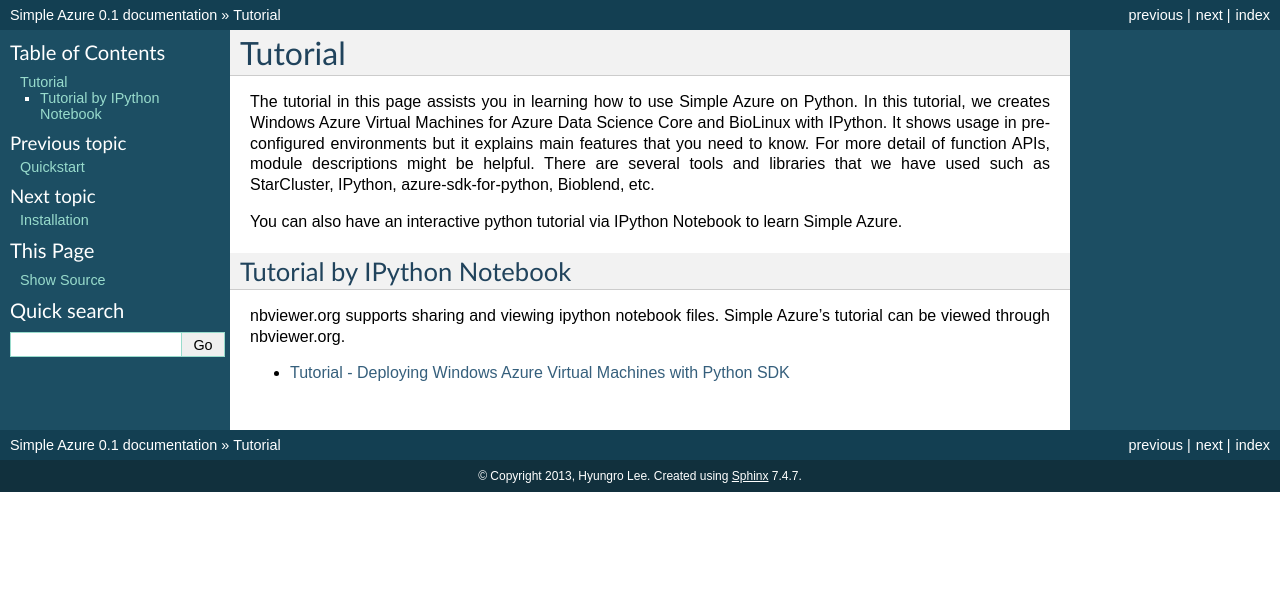
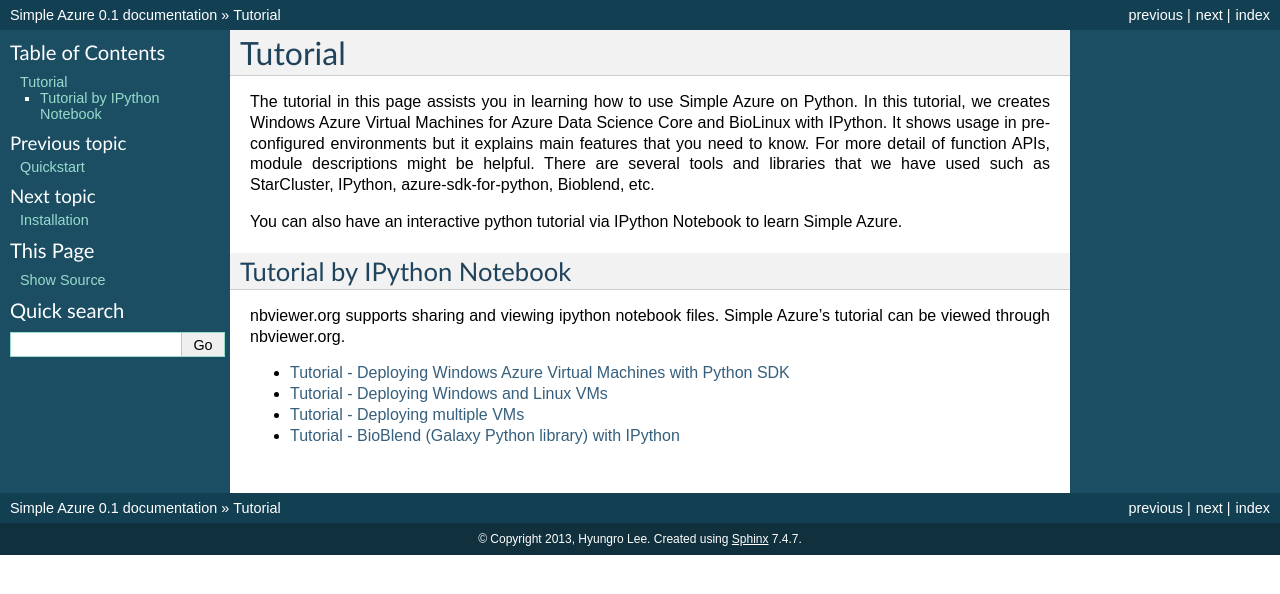
Before and after one commit to lee212/simpleazure, a Sphinx documentation site: the page built from docs/tutorial.rst, in a window 1280 px wide. Shown: the top 594 px of the page. Built offline with Sphinx 7.4.7, drawn with Linux system fonts in a browser that asks for light colours.

Commit message:
Update tutorial.rst

```diff
--- a/docs/tutorial.rst
+++ b/docs/tutorial.rst
@@ -13,3 +13,6 @@
 nbviewer.org supports sharing and viewing ipython notebook files. Simple Azure's tutorial can be viewed through nbviewer.org.
 
 * `Tutorial - Deploying Windows Azure Virtual Machines with Python SDK <http://nbviewer.ipython.org/urls/raw.github.com/lee212/simpleazure/master/ipynb/Tutorial%2520-%2520Deploying%2520Windows%2520Azure%2520Virtual%2520Machines%2520with%2520Python%2520SDK.ipynb>`_
+* `Tutorial - Deploying Windows and Linux VMs <http://nbviewer.ipython.org/urls/raw.github.com/lee212/simpleazure/master/ipynb/Tutorial%2520-%2520Deploying%2520Windows%2520and%2520Linux%2520VMs.ipynb>`_
+* `Tutorial - Deploying multiple VMs <http://nbviewer.ipython.org/urls/raw.github.com/lee212/simpleazure/master/ipynb/Tutorial%2520-%2520Deploying%2520multiple%2520VMs.ipynb>`_
+* `Tutorial - BioBlend (Galaxy Python library) with IPython <http://nbviewer.ipython.org/urls/raw.github.com/lee212/simpleazure/master/ipynb/Tutorial%2520-%2520BioBlend%2520%28Galaxy%2520Python%2520library%29%2520with%2520IPython.ipynb>`_
```
